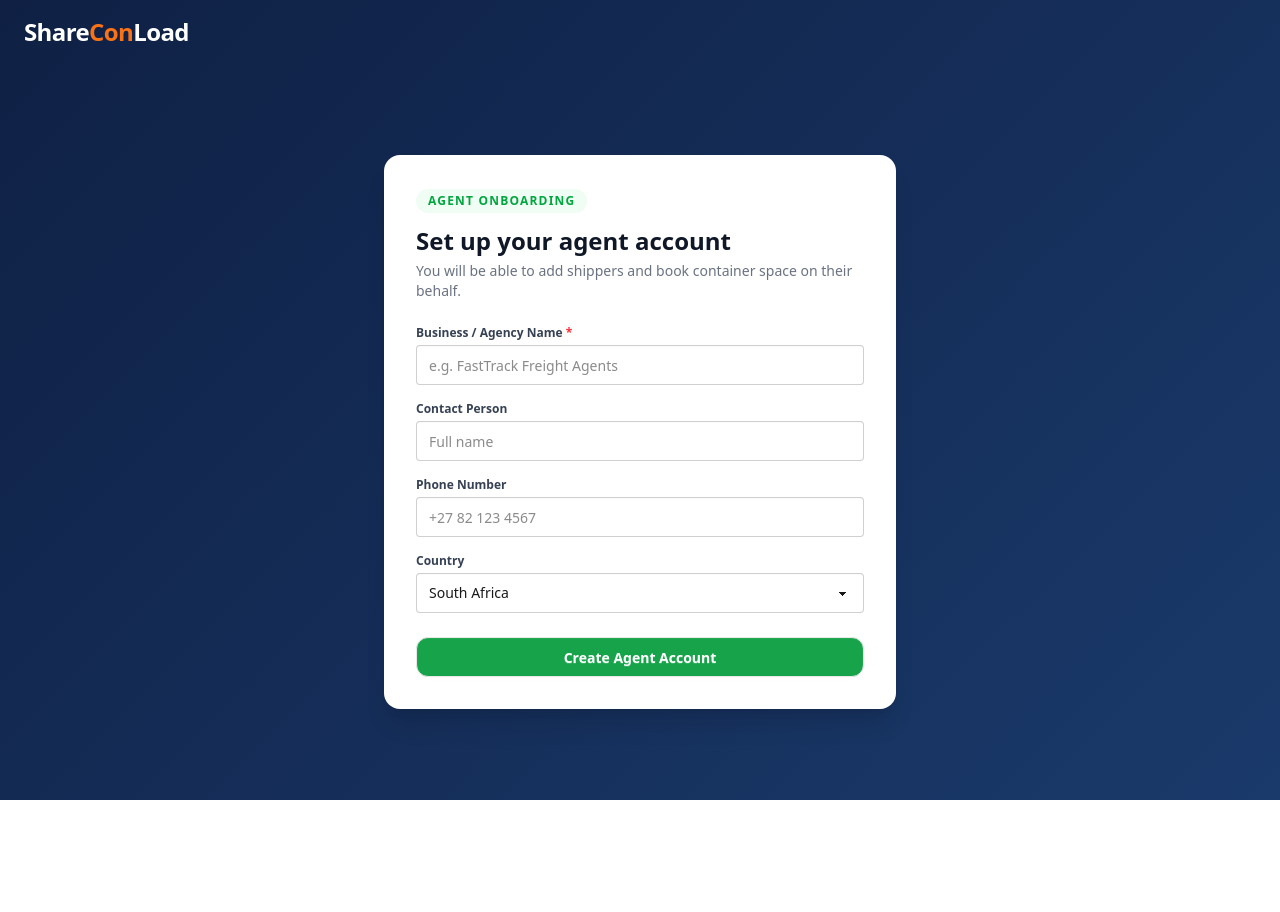
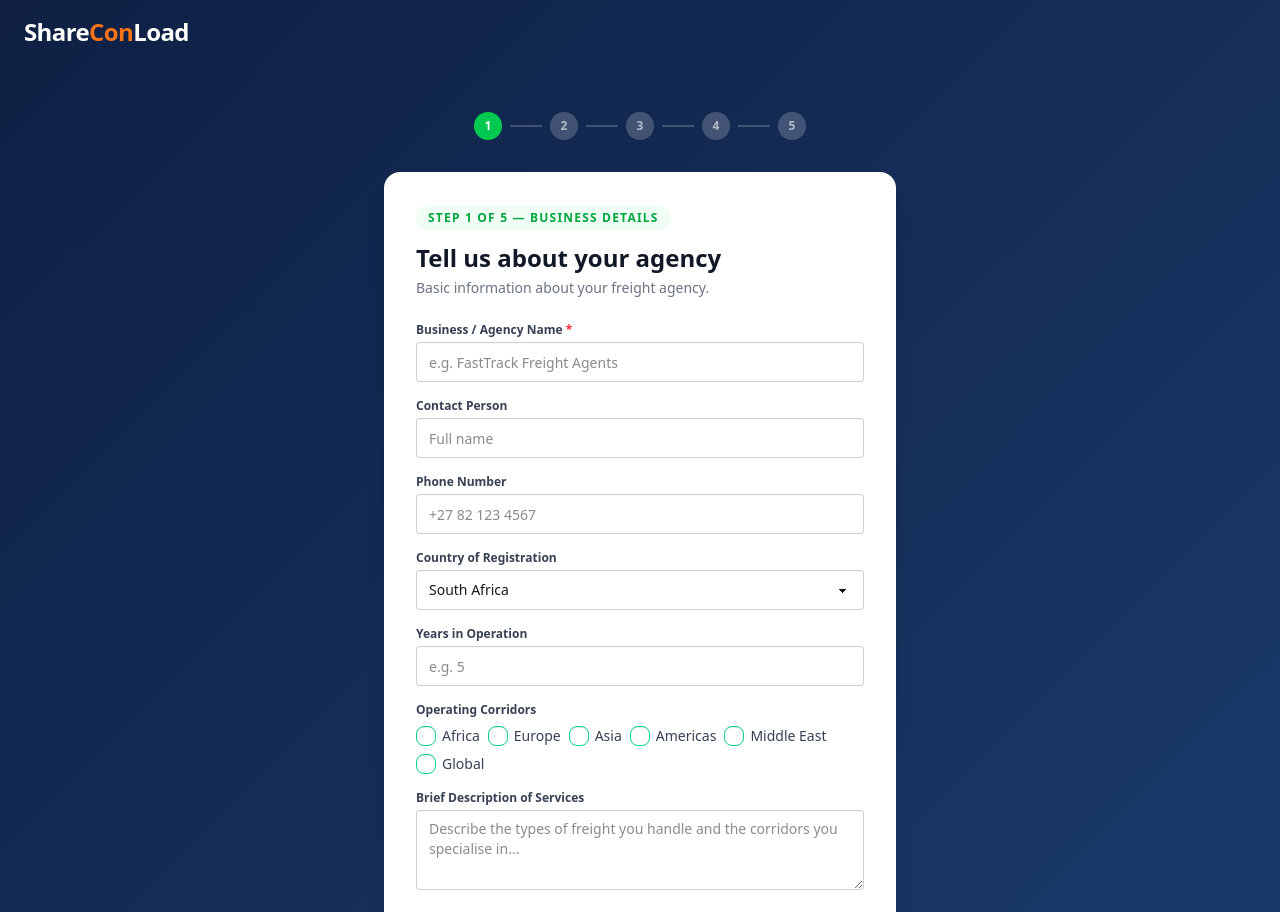
Before and after one commit to baloyiT/ShareConLoad, a Next.js app: page /onboarding/agent in a window 1280 px wide. Shown: the top 912 px of the page. Before the commit the page ends 800 px from the top, so only its background shows below. Built offline with nearby package versions, Linux system fonts and the light colour scheme.

Commit message:
feat: agent onboarding step 1 — expanded business details

```diff
--- a/app/onboarding/agent/page.tsx
+++ b/app/onboarding/agent/page.tsx
@@ -1,3 +1,4 @@
+// app/onboarding/agent/page.tsx
 'use client';
 
 import Link from 'next/link';
@@ -9,41 +10,44 @@ const COUNTRIES = [
   'Ethiopia', 'Ghana', 'India', 'Kenya', 'Malaysia', 'Mozambique',
   'Namibia', 'Nigeria', 'Rwanda', 'Senegal', 'Tanzania', 'Uganda',
   'United Arab Emirates', 'United Kingdom', 'United States', 'Zambia', 'Zimbabwe',
-].sort((a, b) => {
-  if (a === 'South Africa') return -1;
-  if (b === 'South Africa') return 1;
-  return a.localeCompare(b);
-});
+].sort((a, b) => a === 'South Africa' ? -1 : b === 'South Africa' ? 1 : a.localeCompare(b));
 
-export default function AgentOnboardingPage() {
+const CORRIDORS = ['Africa', 'Europe', 'Asia', 'Americas', 'Middle East', 'Global'];
+
+const STEPS = ['Business Details', 'Credentials', 'Documents', 'Bank Details', 'Review'];
+
+export default function AgentOnboardingStep1() {
   const [state, formAction, isPending] = useActionState(saveAgentStep1, null);
 
   return (
-    <div
-      className="min-h-screen flex flex-col"
-      style={{ background: 'linear-gradient(135deg, #0f2044 0%, #1a3a6b 100%)' }}
-    >
+    <div className="min-h-screen flex flex-col" style={{ background: 'linear-gradient(135deg, #0f2044 0%, #1a3a6b 100%)' }}>
       <nav className="flex items-center px-6 py-4">
-        <Link href="/onboarding" className="flex items-center gap-3">
-          <span className="text-2xl font-extrabold tracking-tight">
-            <span className="text-white">Share</span>
-            <span style={{ color: '#f97316' }}>Con</span>
-            <span className="text-white">Load</span>
-          </span>
+        <Link href="/onboarding" className="text-2xl font-extrabold tracking-tight">
+          <span className="text-white">Share</span>
+          <span style={{ color: '#f97316' }}>Con</span>
+          <span className="text-white">Load</span>
         </Link>
       </nav>
 
       <div className="flex-1 flex flex-col items-center justify-center px-4 py-12">
+        {/* Step indicator */}
+        <div className="flex items-center gap-2 mb-8">
+          {STEPS.map((label, i) => (
+            <div key={label} className="flex items-center gap-2">
+              <div className={`w-7 h-7 rounded-full flex items-center justify-center text-xs font-bold ${i === 0 ? 'bg-green-500 text-white' : 'bg-white/20 text-white/60'}`}>
+                {i + 1}
+              </div>
+              {i < STEPS.length - 1 && <div className="w-8 h-0.5 bg-white/20" />}
+            </div>
+          ))}
+        </div>
+
         <div className="bg-white rounded-2xl shadow-xl p-8 w-full max-w-lg">
-          <div className="mb-6">
-            <span className="inline-block text-xs font-extrabold uppercase tracking-widest px-3 py-1 rounded-full bg-green-50 text-green-600 mb-3">
-              Agent Onboarding
-            </span>
-            <h1 className="text-2xl font-extrabold text-gray-900">Set up your agent account</h1>
-            <p className="text-gray-500 text-sm mt-1">
-              You will be able to add shippers and book container space on their behalf.
-            </p>
-          </div>
+          <span className="inline-block text-xs font-extrabold uppercase tracking-widest px-3 py-1 rounded-full bg-green-50 text-green-600 mb-3">
+            Step 1 of 5 — Business Details
+          </span>
+          <h1 className="text-2xl font-extrabold text-gray-900 mb-1">Tell us about your agency</h1>
+          <p className="text-gray-500 text-sm mb-6">Basic information about your freight agency.</p>
 
           {state?.error && (
             <div className="mb-4 rounded-xl border border-red-200 bg-red-50 px-4 py-3 text-sm text-red-700">
@@ -56,40 +60,51 @@ export default function AgentOnboardingPage() {
               <label className="block text-xs font-bold text-gray-700 mb-1">
                 Business / Agency Name <span className="text-red-500">*</span>
               </label>
-              <input
-                name="business_name"
-                required
-                className="input input-bordered w-full text-sm"
-                placeholder="e.g. FastTrack Freight Agents"
-              />
+              <input name="business_name" required className="input input-bordered w-full text-sm" placeholder="e.g. FastTrack Freight Agents" />
             </div>
 
             <div>
               <label className="block text-xs font-bold text-gray-700 mb-1">Contact Person</label>
-              <input
-                name="contact_person"
-                className="input input-bordered w-full text-sm"
-                placeholder="Full name"
-              />
+              <input name="contact_person" className="input input-bordered w-full text-sm" placeholder="Full name" />
             </div>
 
             <div>
               <label className="block text-xs font-bold text-gray-700 mb-1">Phone Number</label>
-              <input
-                name="phone_number"
-                type="tel"
-                className="input input-bordered w-full text-sm"
-                placeholder="+27 82 123 4567"
-              />
+              <input name="phone_number" type="tel" className="input input-bordered w-full text-sm" placeholder="+27 82 123 4567" />
             </div>
 
             <div>
-              <label className="block text-xs font-bold text-gray-700 mb-1">Country</label>
+              <label className="block text-xs font-bold text-gray-700 mb-1">Country of Registration</label>
               <select name="country" className="select select-bordered w-full text-sm">
-                {COUNTRIES.map((c) => (
-                  <option key={c} value={c}>{c}</option>
+                {COUNTRIES.map((c) => <option key={c} value={c}>{c}</option>)}
+              </select>
+            </div>
+
+            <div>
+              <label className="block text-xs font-bold text-gray-700 mb-1">Years in Operation</label>
+              <input name="years_in_operation" type="number" min="0" max="100" className="input input-bordered w-full text-sm" placeholder="e.g. 5" />
+            </div>
+
+            <div>
+              <label className="block text-xs font-bold text-gray-700 mb-2">Operating Corridors</label>
+              <div className="flex flex-wrap gap-2">
+                {CORRIDORS.map((c) => (
+                  <label key={c} className="flex items-center gap-1.5 cursor-pointer">
+                    <input type="checkbox" name="operating_corridors" value={c} className="checkbox checkbox-sm checkbox-success" />
+                    <span className="text-sm text-gray-700">{c}</span>
+                  </label>
                 ))}
-              </select>
+              </div>
+            </div>
+
+            <div>
+              <label className="block text-xs font-bold text-gray-700 mb-1">Brief Description of Services</label>
+              <textarea
+                name="service_description"
+                className="textarea textarea-bordered w-full text-sm"
+                rows={3}
+                placeholder="Describe the types of freight you handle and the corridors you specialise in..."
+              />
             </div>
 
             <button
@@ -98,7 +113,7 @@ export default function AgentOnboardingPage() {
               className="btn w-full text-white font-bold rounded-xl mt-2 hover:opacity-90 disabled:opacity-60"
               style={{ backgroundColor: '#16a34a' }}
             >
-              {isPending ? <span className="loading loading-spinner loading-sm" /> : 'Create Agent Account'}
+              {isPending ? <span className="loading loading-spinner loading-sm" /> : 'Save & Continue →'}
             </button>
           </form>
         </div>
```
